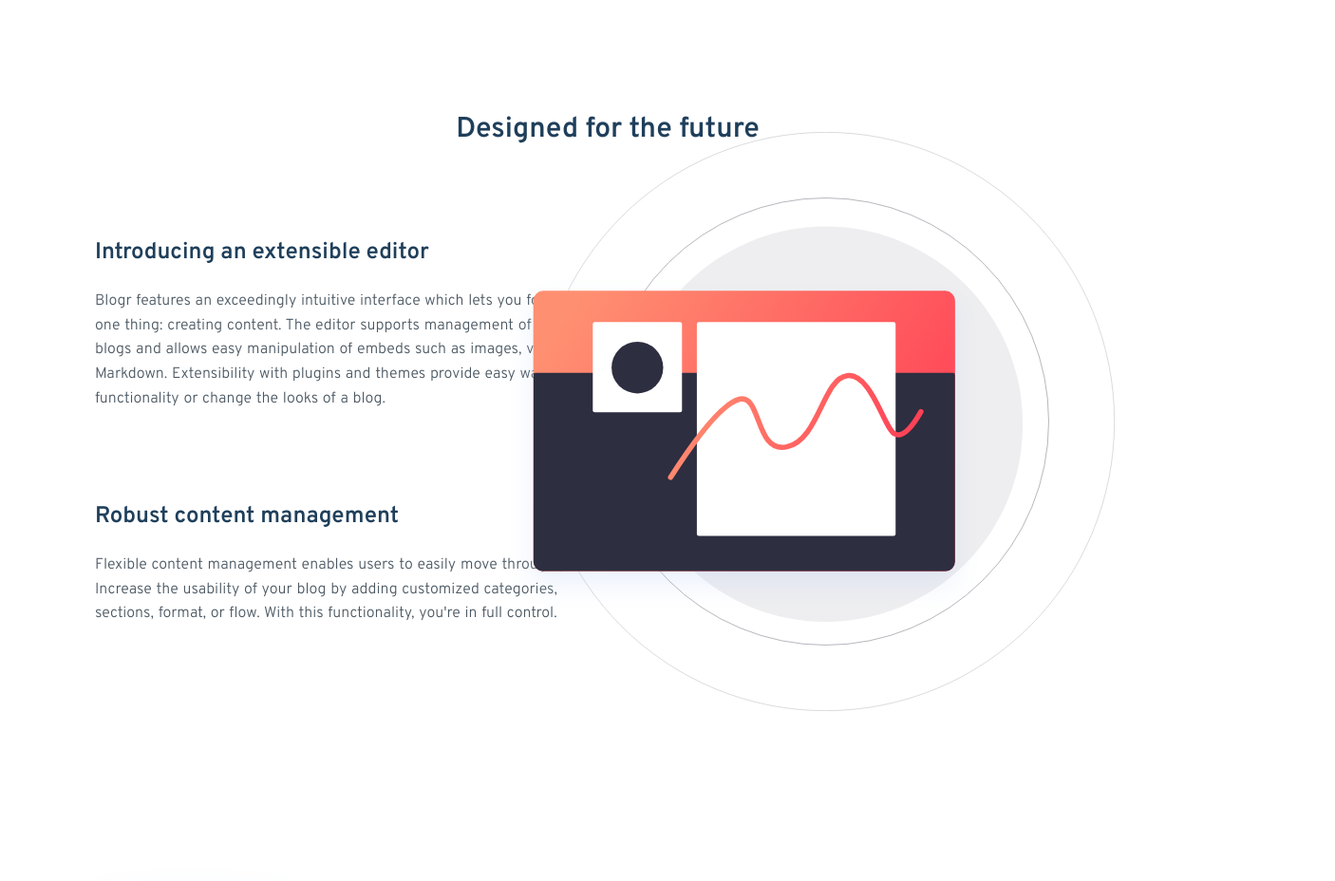
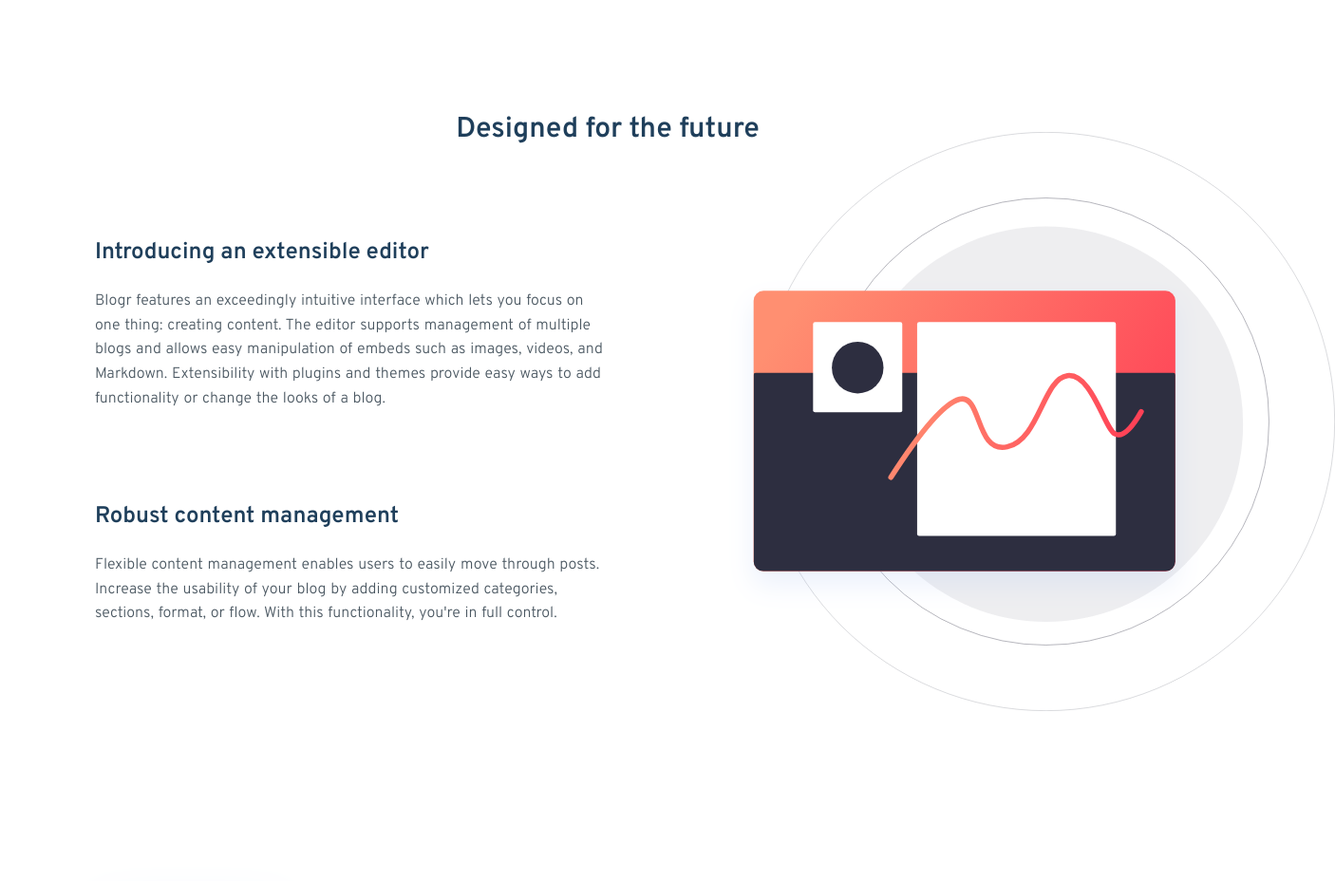
Before and after one commit to Evertrix/Blogr-landing-page, a website: page index.html in a window 1280 px wide. Shown: the part 600-1528 px from the top of the page at 95% size, 1406 px wide, since content can reach past the window. Drawn offline with Linux system fonts and the light colour scheme.

Commit message:
Section design fix

```diff
--- a/styles/scss/styles/_design-future-section.scss
+++ b/styles/scss/styles/_design-future-section.scss
@@ -87,12 +87,12 @@
 }
 
 .featured-desktop {
-  position: relative;
+  position: absolute;
   max-width: 100vw;
   height: auto;
   grid-column: 2 / 4; /* span from grid column line 1 to 3 (i.e., span 2 columns) */
   grid-row: 2 / 4;
-  margin-left: -7rem;
+  margin-left: -9rem;
   margin-top: -1rem;
   width: 40rem;
 }
--- a/styles/scss/styles/_responsive-queries.scss
+++ b/styles/scss/styles/_responsive-queries.scss
@@ -33,6 +33,7 @@
     width: auto;
   }
 
+  // Remove for original look of desktop statistics image
   .featured-desktop {
     position: relative;
     max-width: 100vw;
```
Also changed, not shown: styles/css/main.css, 1 other file.
